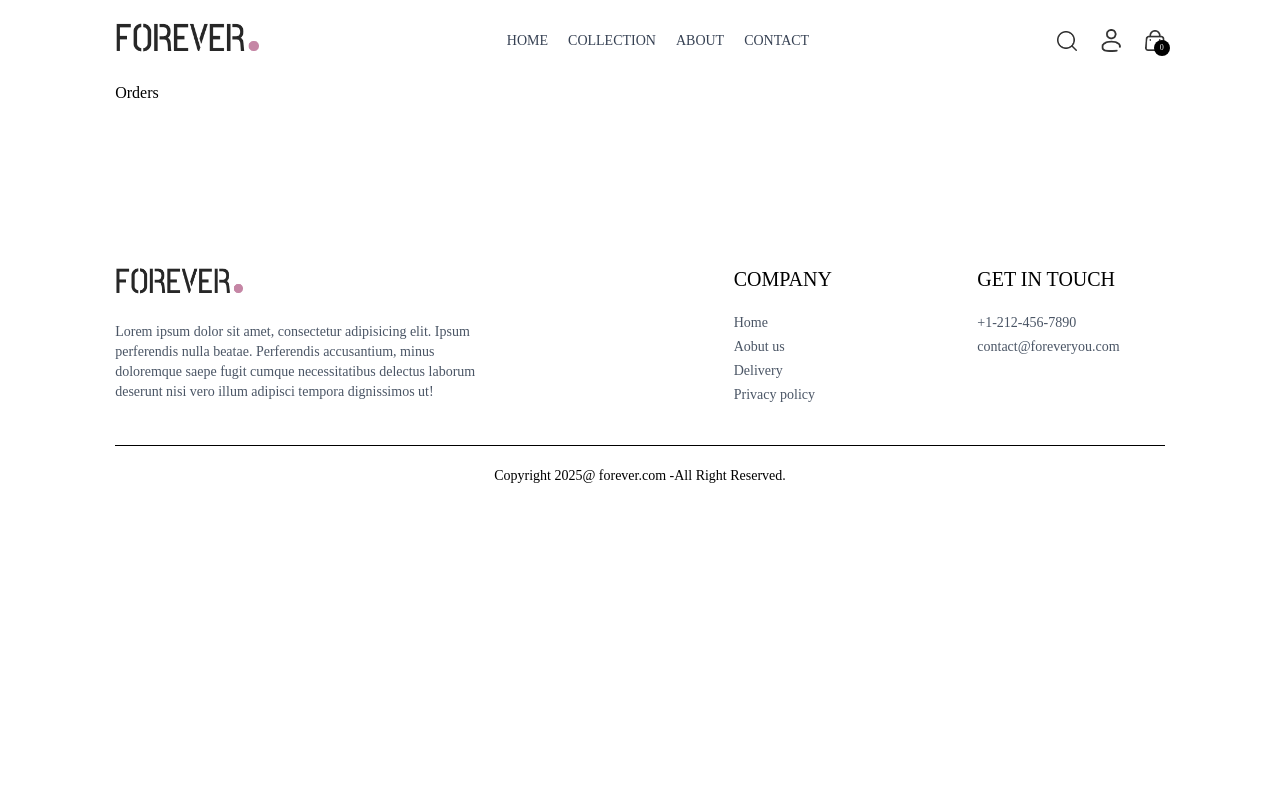
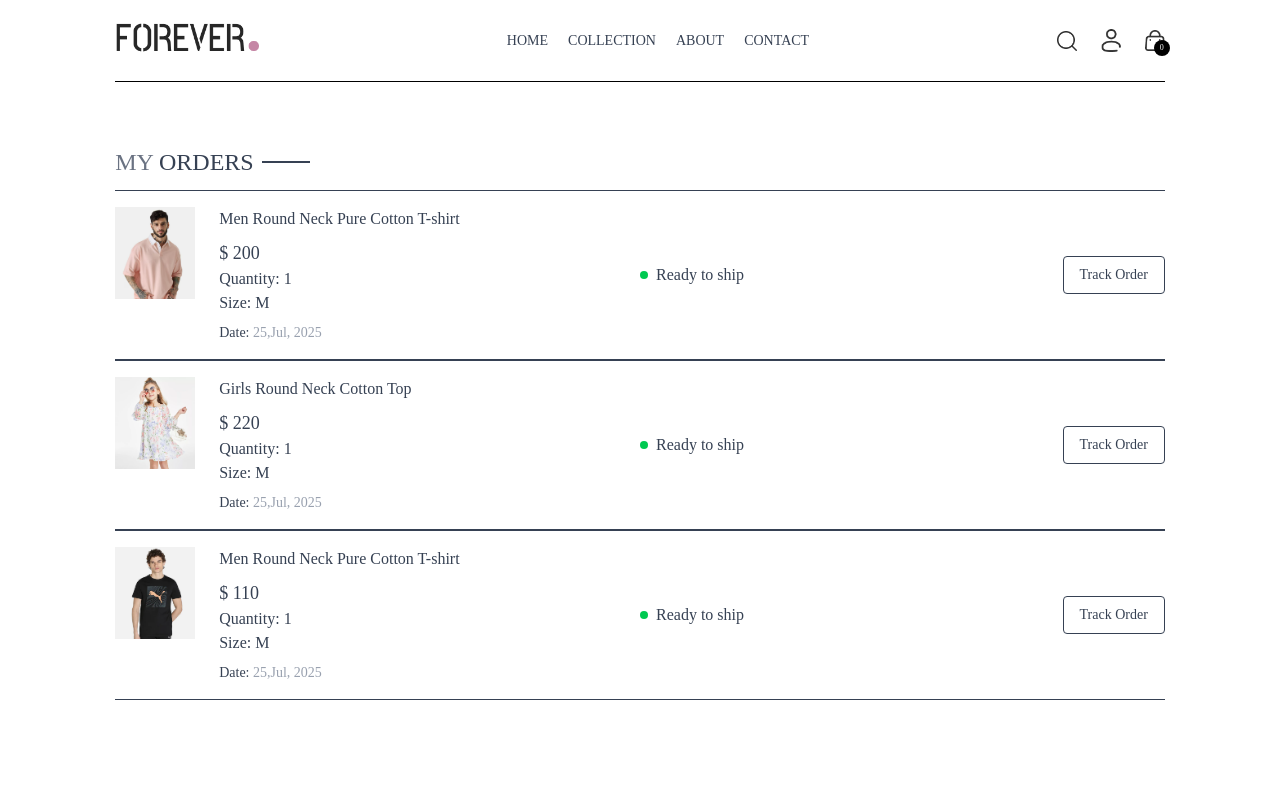
Before and after one commit to fuadofficial/sibloomsmodestwear, a React (Vite) app in the folder frontend/: page /Orders in a window 1280 px wide. Shown: the top 800 px of the page. Built offline with nearby package versions, Linux system fonts and the light colour scheme.

Commit message:
completed order route

```diff
--- a/frontend/src/pages/Orders.jsx
+++ b/frontend/src/pages/Orders.jsx
@@ -1,9 +1,44 @@
-import React from 'react'
+import React, { useContext } from 'react'
+import { ShopContext } from '../context/ShopContext'
+import Title from '../components/Title'
 
 const Orders = () => {
-  return (
-    <div>Orders</div>
-  )
+
+   const { products, currency } = useContext(ShopContext)
+   return (
+      <div className='border-t pt-16'>
+         <div className='text-2xl'>
+            <Title text1={"MY"} text2={"ORDERS"} />
+            <div className=''>
+               {
+                  products.slice(1, 4).map((item, index) => (
+                     <div className='py-4 border-t border-b  text-gray-700  flex flex-col md:flex-row md:items-center md:justify-between gap-4' key={index}>
+                        <div className='flex items-start gap-6 text-sm'>
+                           <img className='w-16 sm:w-20' src={item.image[0]} alt="" />
+                           <div>
+                              <p className='sm:text-base font-medium'>{item.name}</p>
+                              <div className='felx items-center gap-3 mt-2 text-base text-gray-700'>
+                                 <p className='text-lg'>{currency} {item.price}</p>
+                                 <p>Quantity: 1</p>
+                                 <p>Size: M</p>
+                              </div>
+                              <p className='mt-2'>Date: <span className='text-gray-400'>25,Jul, 2025</span></p>
+                           </div>
+                        </div>
+                        <div className='md:w-1/2 flex justify-between'>
+                           <div className='flex items-center gap-2'>
+                              <p className='min-w-2 h-2 rounded-full bg-green-500'></p>
+                              <p className='text-sm md:text-base'>Ready to ship</p>
+                           </div>
+                           <button className='border px-4 py-2 text-sm font-medium rounded-sm'>Track Order</button>
+                        </div>
+                     </div>
+                  ))
+               }
+            </div>
+         </div>
+      </div>
+   )
 }
 
 export default Orders
```
